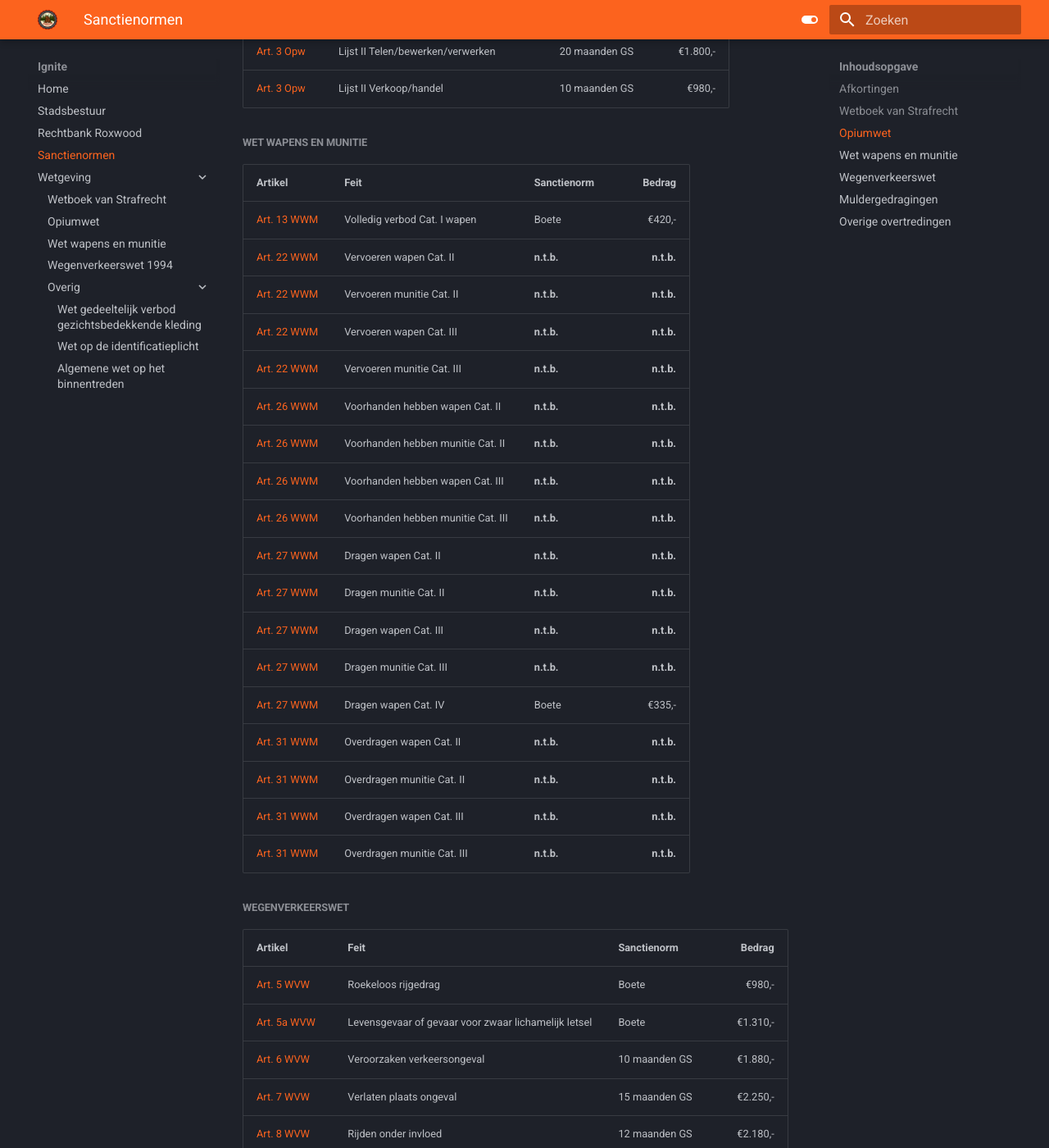
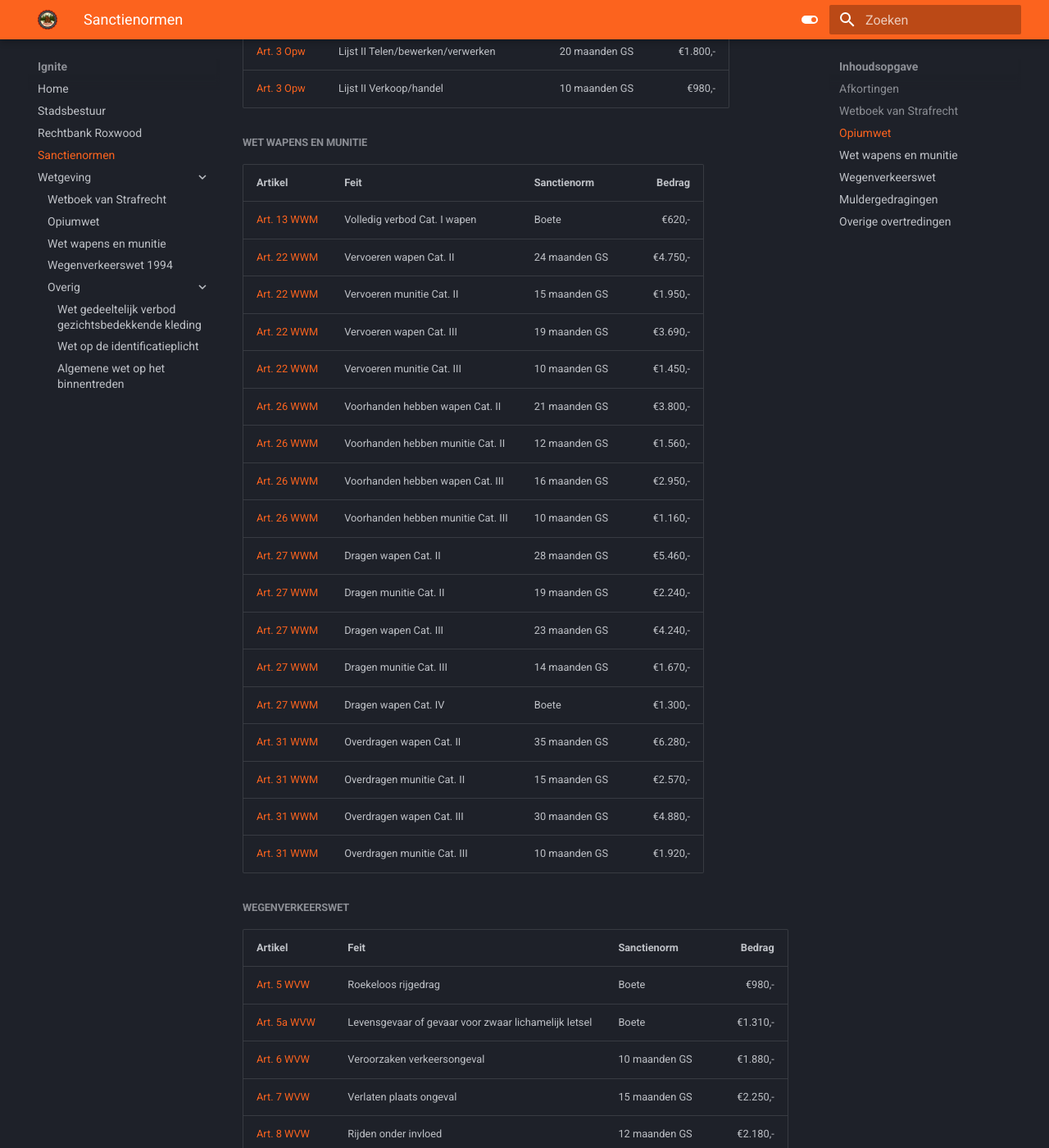
Before and after one commit to NLDenny/wetboek, an MkDocs documentation site: the page built from docs/overig/sanctienormen.md, in a window 1280 px wide and 1400 px high, scrolled down 3591 px. Shown: the whole window at 82% size. Built offline with MkDocs 1.6.1 and Material for MkDocs 9.7.7, drawn with Linux system fonts in a browser that asks for light colours.

Commit message:
Update sanctienormen.md

```diff
--- a/docs/overig/sanctienormen.md
+++ b/docs/overig/sanctienormen.md
@@ -92,24 +92,24 @@ Wgbk - Wet gedeeltelijk verbod gezichtsbedekkende kleding
 #####Wet wapens en munitie
 |Artikel|Feit|Sanctienorm|Bedrag
 |:----|:----|:------|-:|
-[Art. 13 WWM](/wwm/#artikel-13-categorie-i) | Volledig verbod Cat. I wapen | Boete | €420,-
-[Art. 22 WWM](/wwm/#artikel-22-vervoer-categorie-ii-en-iii) | Vervoeren wapen Cat. II | __n.t.b.__ | __n.t.b.__
-[Art. 22 WWM](/wwm/#artikel-22-vervoer-categorie-ii-en-iii) | Vervoeren munitie Cat. II | __n.t.b.__ | __n.t.b.__
-[Art. 22 WWM](/wwm/#artikel-22-vervoer-categorie-ii-en-iii) | Vervoeren wapen Cat. III | __n.t.b.__ | __n.t.b.__
-[Art. 22 WWM](/wwm/#artikel-22-vervoer-categorie-ii-en-iii) | Vervoeren munitie Cat. III | __n.t.b.__ | __n.t.b.__
-[Art. 26 WWM](/wwm/#artikel-26-voorhanden-hebben-categorie-ii-en-iii) | Voorhanden hebben wapen Cat. II | __n.t.b.__ | __n.t.b.__
-[Art. 26 WWM](/wwm/#artikel-26-voorhanden-hebben-categorie-ii-en-iii) | Voorhanden hebben munitie Cat. II | __n.t.b.__ | __n.t.b.__
-[Art. 26 WWM](/wwm/#artikel-26-voorhanden-hebben-categorie-ii-en-iii) | Voorhanden hebben wapen Cat. III | __n.t.b.__ | __n.t.b.__
-[Art. 26 WWM](/wwm/#artikel-26-voorhanden-hebben-categorie-ii-en-iii) | Voorhanden hebben munitie Cat. III | __n.t.b.__ | __n.t.b.__
-[Art. 27 WWM](/wwm/#artikel-27-dragen-categorie-ii-iii-en-iv) | Dragen wapen Cat. II | __n.t.b.__ | __n.t.b.__
-[Art. 27 WWM](/wwm/#artikel-27-dragen-categorie-ii-iii-en-iv) | Dragen munitie Cat. II | __n.t.b.__ | __n.t.b.__
-[Art. 27 WWM](/wwm/#artikel-27-dragen-categorie-ii-iii-en-iv) | Dragen wapen Cat. III | __n.t.b.__ | __n.t.b.__
-[Art. 27 WWM](/wwm/#artikel-27-dragen-categorie-ii-iii-en-iv) | Dragen munitie Cat. III | __n.t.b.__ | __n.t.b.__
-[Art. 27 WWM](/wwm/#artikel-27-dragen-categorie-ii-iii-en-iv) | Dragen wapen Cat. IV | Boete | €335,-
-[Art. 31 WWM](/wwm/#artikel-31-overdragen-categorie-ii-en-iii) | Overdragen wapen Cat. II| __n.t.b.__ | __n.t.b.__
-[Art. 31 WWM](/wwm/#artikel-31-overdragen-categorie-ii-en-iii) | Overdragen munitie Cat. II| __n.t.b.__ | __n.t.b.__
-[Art. 31 WWM](/wwm/#artikel-31-overdragen-categorie-ii-en-iii) | Overdragen wapen Cat. III | __n.t.b.__ | __n.t.b.__
-[Art. 31 WWM](/wwm/#artikel-31-overdragen-categorie-ii-en-iii) | Overdragen munitie Cat. III | __n.t.b.__ | __n.t.b.__
+[Art. 13 WWM](/wwm/#artikel-13-categorie-i) | Volledig verbod Cat. I wapen | Boete | €620,-
+[Art. 22 WWM](/wwm/#artikel-22-vervoer-categorie-ii-en-iii) | Vervoeren wapen Cat. II | 24 maanden GS | €4.750,-
+[Art. 22 WWM](/wwm/#artikel-22-vervoer-categorie-ii-en-iii) | Vervoeren munitie Cat. II | 15 maanden GS | €1.950,-
+[Art. 22 WWM](/wwm/#artikel-22-vervoer-categorie-ii-en-iii) | Vervoeren wapen Cat. III | 19 maanden GS | €3.690,-
+[Art. 22 WWM](/wwm/#artikel-22-vervoer-categorie-ii-en-iii) | Vervoeren munitie Cat. III | 10 maanden GS | €1.450,-
+[Art. 26 WWM](/wwm/#artikel-26-voorhanden-hebben-categorie-ii-en-iii) | Voorhanden hebben wapen Cat. II | 21 maanden GS | €3.800,-
+[Art. 26 WWM](/wwm/#artikel-26-voorhanden-hebben-categorie-ii-en-iii) | Voorhanden hebben munitie Cat. II | 12 maanden GS | €1.560,-
+[Art. 26 WWM](/wwm/#artikel-26-voorhanden-hebben-categorie-ii-en-iii) | Voorhanden hebben wapen Cat. III | 16 maanden GS | €2.950,-
+[Art. 26 WWM](/wwm/#artikel-26-voorhanden-hebben-categorie-ii-en-iii) | Voorhanden hebben munitie Cat. III | 10 maanden GS | €1.160,-
+[Art. 27 WWM](/wwm/#artikel-27-dragen-categorie-ii-iii-en-iv) | Dragen wapen Cat. II | 28 maanden GS | €5.460,-
+[Art. 27 WWM](/wwm/#artikel-27-dragen-categorie-ii-iii-en-iv) | Dragen munitie Cat. II | 19 maanden GS | €2.240,-
+[Art. 27 WWM](/wwm/#artikel-27-dragen-categorie-ii-iii-en-iv) | Dragen wapen Cat. III | 23 maanden GS | €4.240,-
+[Art. 27 WWM](/wwm/#artikel-27-dragen-categorie-ii-iii-en-iv) | Dragen munitie Cat. III | 14 maanden GS | €1.670,-
+[Art. 27 WWM](/wwm/#artikel-27-dragen-categorie-ii-iii-en-iv) | Dragen wapen Cat. IV | Boete | €1.300,-
+[Art. 31 WWM](/wwm/#artikel-31-overdragen-categorie-ii-en-iii) | Overdragen wapen Cat. II| 35 maanden GS | €6.280,-
+[Art. 31 WWM](/wwm/#artikel-31-overdragen-categorie-ii-en-iii) | Overdragen munitie Cat. II| 15 maanden GS | €2.570,-
+[Art. 31 WWM](/wwm/#artikel-31-overdragen-categorie-ii-en-iii) | Overdragen wapen Cat. III | 30 maanden GS | €4.880,-
+[Art. 31 WWM](/wwm/#artikel-31-overdragen-categorie-ii-en-iii) | Overdragen munitie Cat. III | 10 maanden GS | €1.920,-
 
 #####Wegenverkeerswet
 |Artikel|Feit|Sanctienorm|Bedrag
```
